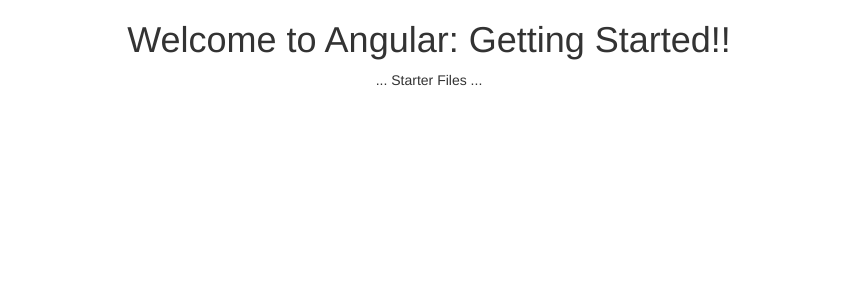
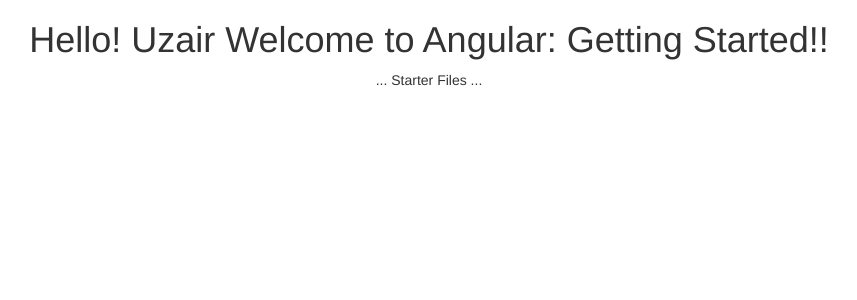
Before and after one commit to uzairqq/Angular-2, an Angular app in the folder APM/: page / in a window 1280 px wide. Shown: the top 300 px of the page, without its empty margins (211-1068 px from the left). Built offline with nearby package versions, Linux system fonts and the light colour scheme.

Commit message:
first change in app.component.html to check the status of  app

```diff
--- a/APM/src/app/app.component.html
+++ b/APM/src/app/app.component.html
@@ -1,7 +1,7 @@
 <!--The whole content below can be removed with the new code.-->
 <div style="text-align:center">
   <h1>
-    Welcome to {{title}}!!
+   Hello! Uzair Welcome to {{title}}!!
   </h1>
   ... Starter Files ...
 </div>
```
